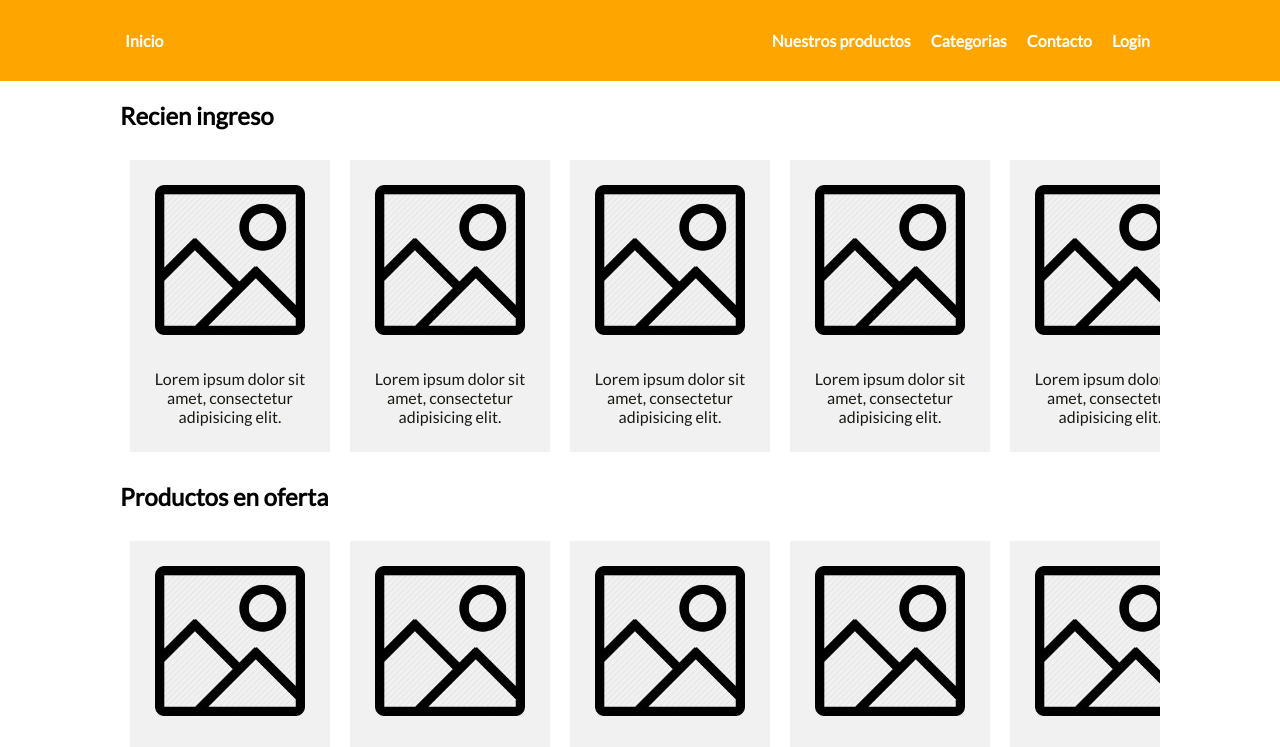
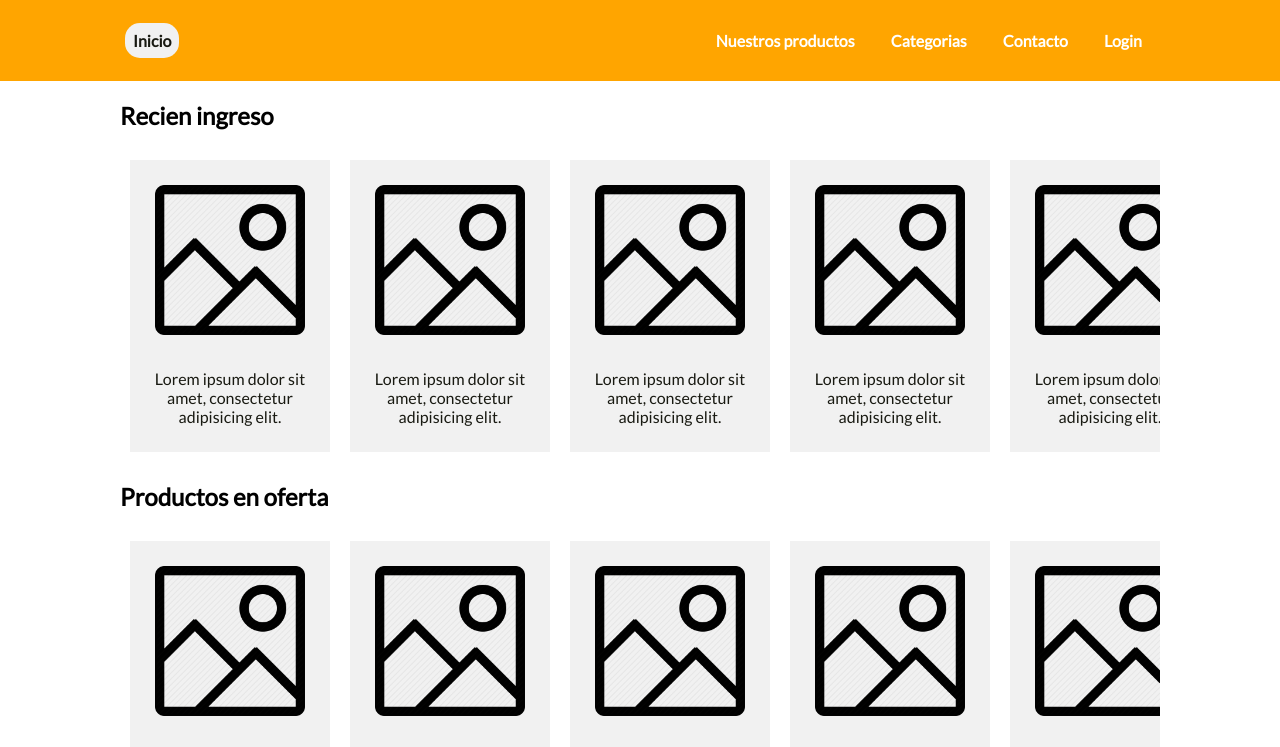
Before and after one commit to D3AH/KinalSexto, a plain HTML site: page index.html in a window 1280 px wide. In both pictures the pointer is over the link "Inicio". Shown: the top 747 px of the page. Drawn offline with Linux system fonts and the light colour scheme.

Commit message:
Agregando hover en navbar.

```diff
--- a/main.css
+++ b/main.css
@@ -50,6 +50,13 @@ navbar ul li a {
 	color: white;
 	font-size: 1rem;
 	text-decoration: none;
+	padding: 8px;
+	border-radius: 15px
+}
+
+navbar ul li a:hover {
+	color: #181911;
+	background-color: #f1f1f1;
 }
 
 /*Main content*/
```
